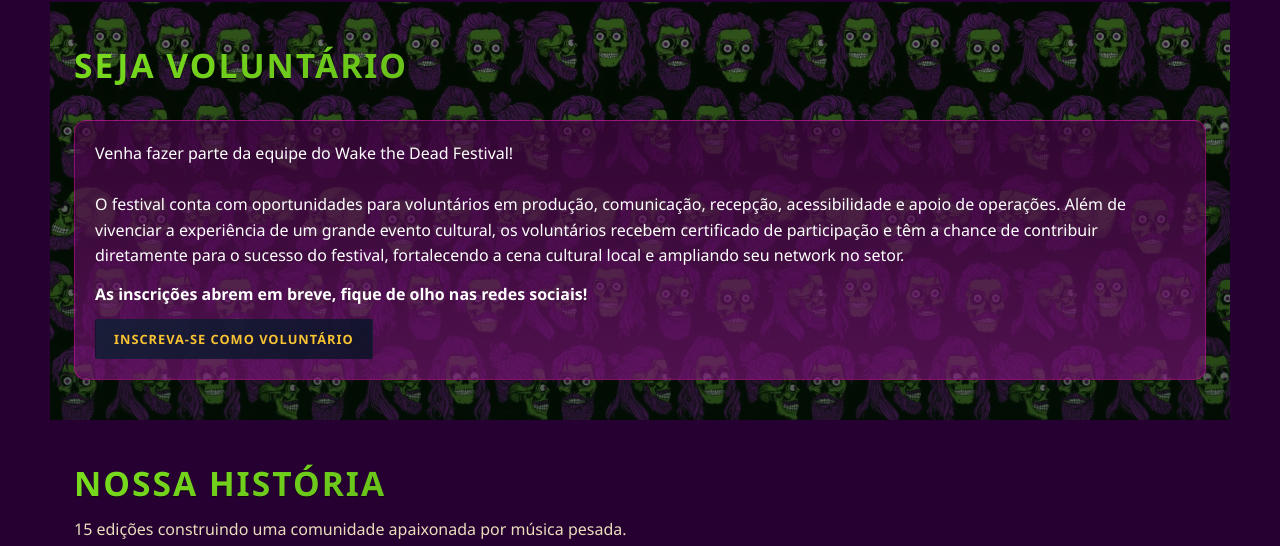
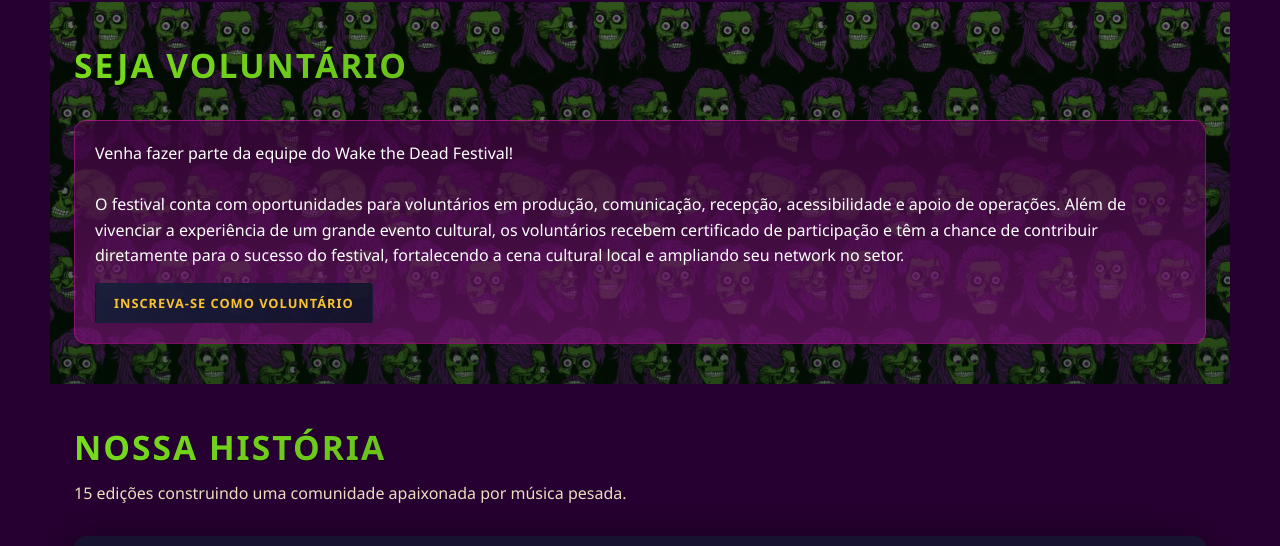
Before and after one commit to thiagogigante/wake-the-dead, a plain HTML site: page index.html in a window 1280 px wide. Shown: the part 7457-8003 px from the top of the page. Drawn offline with Linux system fonts and the light colour scheme; animation ran at ten frames a second.

Commit message:
Remove strong text about registration opening
Removed a strong emphasis on the opening of registrations.

```diff
--- a/index.html
+++ b/index.html
@@ -571,7 +571,6 @@
           O festival conta com oportunidades para voluntários em produção, comunicação, recepção, acessibilidade e apoio de operações.
           Além de vivenciar a experiência de um grande evento cultural, os voluntários recebem certificado de participação e têm a chance de contribuir diretamente para o sucesso do festival, fortalecendo a cena cultural local e ampliando seu network no setor.
         </p>
-                <strong>As inscrições abrem em breve, fique de olho nas redes sociais!</strong>
                 <a href="https://forms.gle/4xCx1Mytm3yadMKu8" target="_blank" class="panel-button voluntario-button" aria-label="Abrir formulário de inscrição de voluntariado">Inscreva-se como voluntário</a>
 
       </div>
```
